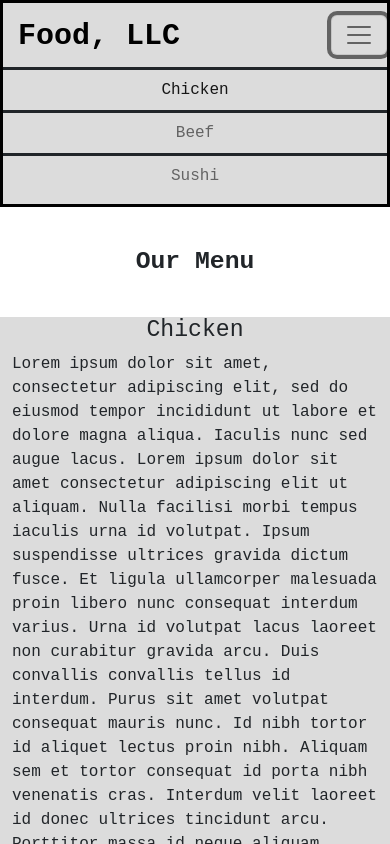
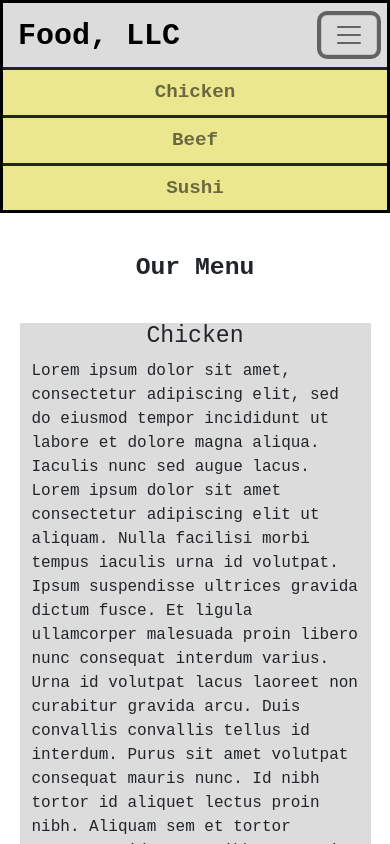
Before and after one commit to sesameballs/halfStack, a plain HTML site: page mod3/index.html in a window 390 px wide. Both pictures are taken after a click on the button "Toggle navigation". Shown: the top 844 px of the page. Drawn offline with Linux system fonts and the light colour scheme.

Commit message:
refined the page

```diff
--- a/mod3/css/styles.css
+++ b/mod3/css/styles.css
@@ -2,6 +2,7 @@
     font-family:'Courier New', Courier, monospace;
 }
 
+/* HEADER */
 #header-nav {
     padding: 0;
     background-color: gainsboro;
@@ -26,15 +27,21 @@
     font-weight: bold;
 }
 
-.navbar-collapse {
-    text-align: center;
-    padding: 0;
+#header-nav button {
+    margin-right: 10px;
 }
 
 #collapsibleMenu li {
+    padding: 0;
     border-top: solid;
+    background-color: #ebe78e;
+    text-align: center;
+    font-size: 1.2em;
+    font-weight: bold;
 }
+/* END HEADER */
 
+/* MAIN PAGE*/
 h2 {
     margin-top: 40px;
     font-weight: bold;
@@ -48,3 +55,11 @@ h2 {
     background-color: gainsboro;
     margin-bottom: 30px;
 }
+/* END MAIN PAGE */
+
+/******* EXTRA SMALL DEVICES ONLY *******/
+@media (max-width: 575px) {
+    #main-content {
+        width: 90%;
+    }
+}
--- a/mod3/index.html
+++ b/mod3/index.html
@@ -21,9 +21,9 @@
           <span class="navbar-toggler-icon"></span>
         </button>
         <div class="collapse navbar-collapse" id="collapsibleMenu">
-          <ul class="navbar-nav me-auto mb-2 mb-lg-0">
+          <ul class="navbar-nav me-auto">
             <li class="nav-item">
-              <a class="nav-link active" aria-current="location" href="#chicken">Chicken</a>
+              <a class="nav-link" aria-current="location" href="#chicken">Chicken</a>
             </li>
             <li class="nav-item">
               <a class="nav-link" href="#beef">Beef</a>
```
